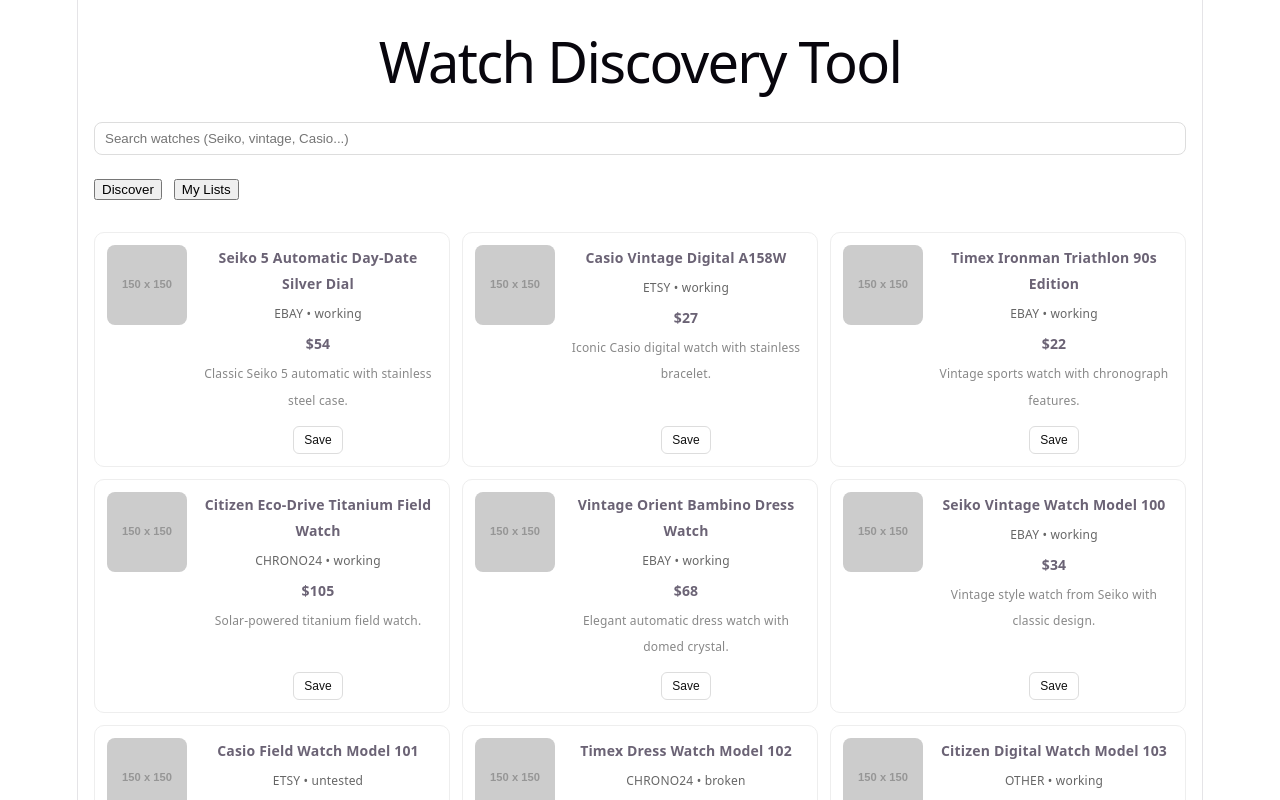
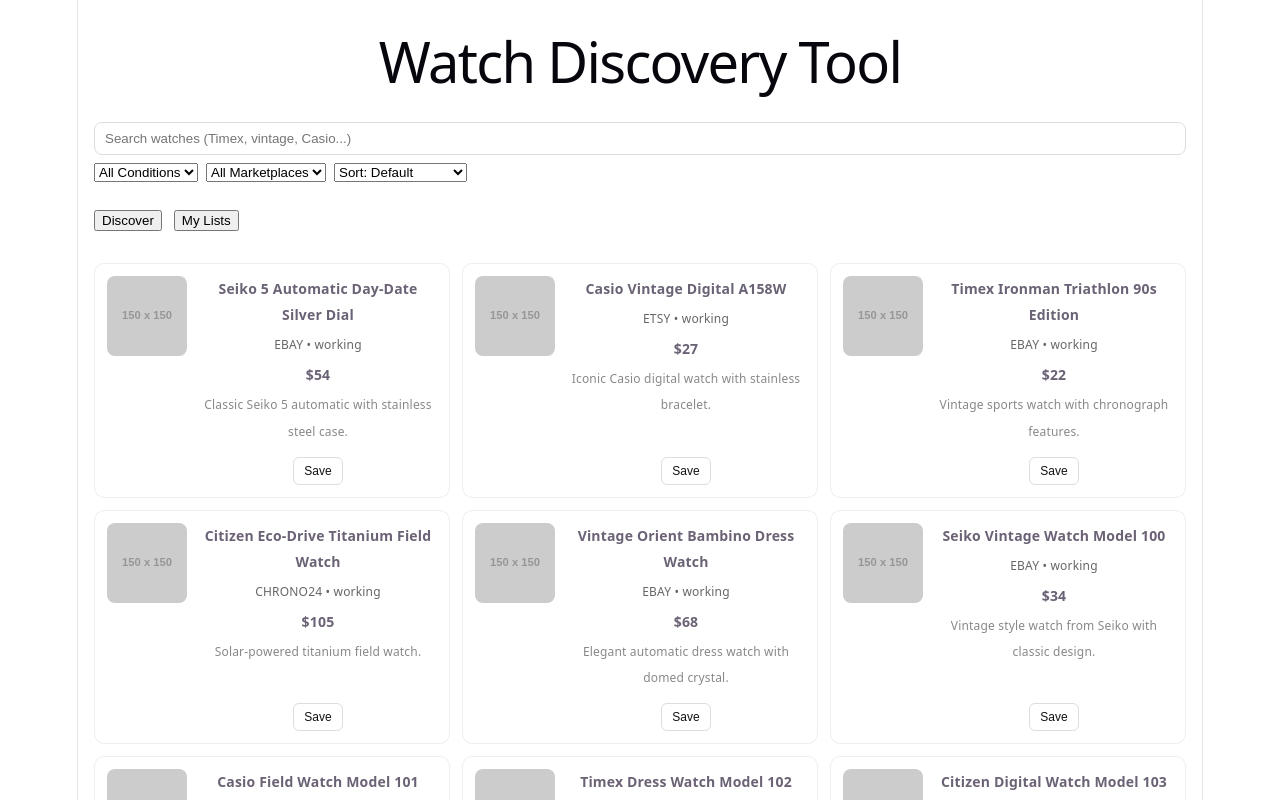
Before and after one commit to kendriccheng/watchdiscoverytool, a React (Vite) app in the folder watchdiscoverytool/: page / in a window 1280 px wide. Shown: the top 800 px of the page. Built offline with nearby package versions, Linux system fonts and the light colour scheme.

Commit message:
adding filters and sort functionality

```diff
--- a/watchdiscoverytool/src/App.tsx
+++ b/watchdiscoverytool/src/App.tsx
@@ -11,6 +11,13 @@
   const [lists, setLists] = useState<Record<string, WatchListing[]>>({
     "Favorites": []
   });
+
+  const [filters, setFilters] = useState({
+    condition: "all",
+    marketplace: "all",
+    sort: "none"
+  });
+
 
   const isSaved = (watchId: string) =>
     Object.values(lists)
@@ -27,11 +34,31 @@
   const filteredListings = mockListings.filter((watch) => {
     const q = searchQuery.toLowerCase();
 
-    return (
+    const matchesSearch =
       watch.title.toLowerCase().includes(q) ||
       watch.marketplace.toLowerCase().includes(q) ||
-      watch.description.toLowerCase().includes(q)
-    );
+      watch.description.toLowerCase().includes(q);
+
+    const matchesCondition =
+      filters.condition === "all" || watch.condition === filters.condition;
+
+    const matchesMarketplace =
+      filters.marketplace === "all" || watch.marketplace === filters.marketplace;
+
+    return matchesSearch && matchesCondition && matchesMarketplace;
+  })
+  .sort((a, b) => {
+    switch (filters.sort) {
+      case "price_low":
+        return a.totalCost - b.totalCost;
+
+      case "price_high":
+        return b.totalCost - a.totalCost;
+
+      case "none":
+      default:
+        return 0;
+    }
   });
 
   const deleteList = (listName: string) => {
@@ -81,6 +108,41 @@
   };
 
 
+  const applyFilters = (watches: WatchListing[]) => {
+    return watches
+      .filter((watch) => {
+        const q = searchQuery.toLowerCase();
+
+        const matchesSearch =
+          watch.title.toLowerCase().includes(q) ||
+          watch.marketplace.toLowerCase().includes(q) ||
+          watch.description.toLowerCase().includes(q);
+
+        const matchesCondition =
+          filters.condition === "all" ||
+          watch.condition === filters.condition;
+
+        const matchesMarketplace =
+          filters.marketplace === "all" ||
+          watch.marketplace === filters.marketplace;
+
+        return matchesSearch && matchesCondition && matchesMarketplace;
+      })
+      .sort((a, b) => {
+        switch (filters.sort) {
+          case "price_low":
+            return a.totalCost - b.totalCost;
+
+          case "price_high":
+            return b.totalCost - a.totalCost;
+
+          default:
+            return 0;
+        }
+      });
+  };
+
+
 
   return (
     <div>
@@ -90,7 +152,7 @@
       <div style={{ padding: "0 16px" }}>
         <input
           type="text"
-          placeholder="Search watches (Seiko, vintage, Casio...)"
+          placeholder="Search watches (Timex, vintage, Casio...)"
           value={searchQuery}
           onChange={(e) => setSearchQuery(e.target.value)}
           style={{
@@ -104,6 +166,54 @@
           }}
         />
       </div>
+
+      <div style={{
+        display: "flex",
+        gap: 8,
+        padding: "0 16px",
+        marginBottom: 12,
+        flexWrap: "wrap"
+      }}>
+
+        <select
+          value={filters.condition}
+          onChange={(e) =>
+            setFilters(prev => ({ ...prev, condition: e.target.value }))
+          }
+        >
+          <option value="all">All Conditions</option>
+          <option value="working">Working</option>
+          <option value="untested">Untested</option>
+          <option value="broken">Broken</option>
+        </select>
+
+
+        <select
+          value={filters.marketplace}
+          onChange={(e) =>
+            setFilters(prev => ({ ...prev, marketplace: e.target.value }))
+          }
+        >
+          <option value="all">All Marketplaces</option>
+          <option value="ebay">eBay</option>
+          <option value="etsy">Etsy</option>
+          <option value="chrono24">Chrono24</option>
+          <option value="other">Other</option>
+        </select>
+
+        <select
+          value={filters.sort}
+          onChange={(e) =>
+            setFilters(prev => ({ ...prev, sort: e.target.value }))
+          }
+        >
+          <option value="none">Sort: Default</option>
+          <option value="price_low">Price: Low → High</option>
+          <option value="price_high">Price: High → Low</option>
+        </select>
+
+      </div>
+
 
       {/* NAV */}
       <div style={{ display: "flex", gap: 12, padding: 16 }}>
@@ -126,7 +236,7 @@
             </div>
           ) : (
             <ListingsGrid
-              watches={filteredListings}
+              watches={applyFilters(mockListings)}
               isSaved={isSaved}
               onSave={(watch) => setPendingWatch(watch)}
               lists={lists}
@@ -155,7 +265,7 @@
                 <h3 style={{ paddingLeft: 16 }}>{listName}</h3>
 
                 <ListingsGrid
-                  watches={lists[listName]}
+                  watches={applyFilters(lists[listName])}
                   isSaved={isSaved}
                   onSave={(watch) => setPendingWatch(watch)}
                   onRemove={(watch) => removeFromList(listName, watch)}
@@ -248,7 +358,7 @@
                   <span>{listName}</span>
 
                   {alreadySaved && (
-                    <span style={{ fontSize: 11, opacity: 0.7 }}>
+                    <span style={{ fontSize: 11, color: "#22c55e" }}>
                       Saved ✓
                     </span>
                   )}
```
